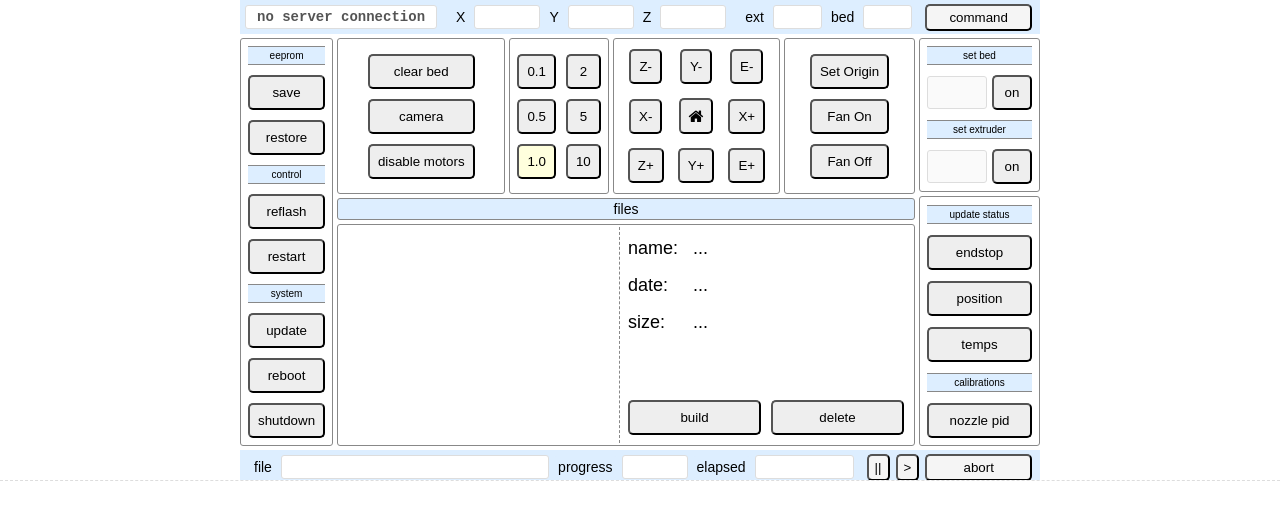
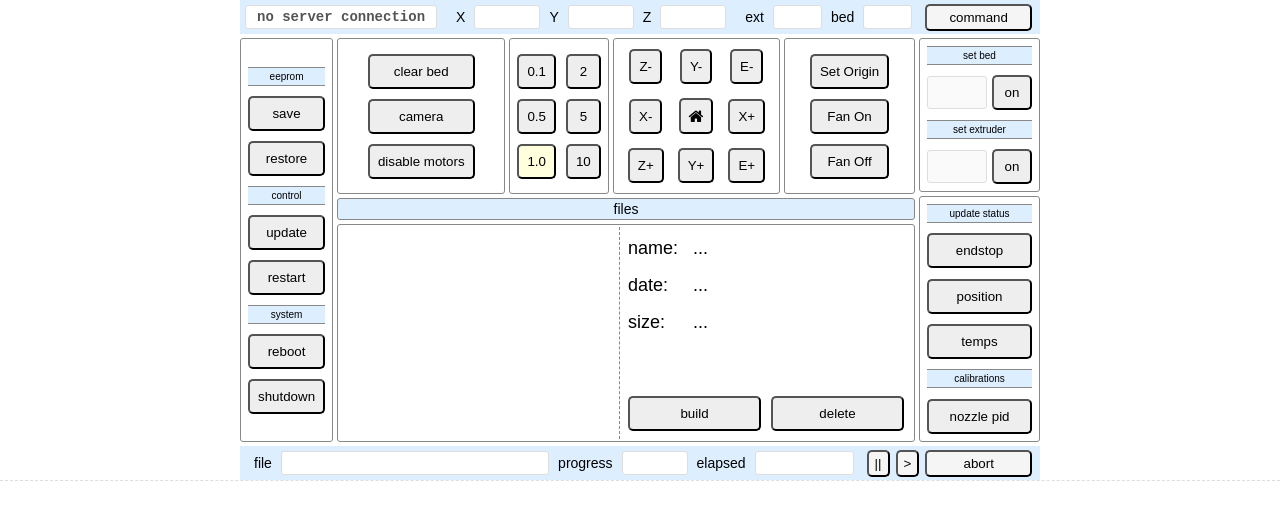
Before and after one commit to GridSpace/grid-host, a website: page web/marlin/index.html in a window 1280 px wide. Drawn offline with nearby package versions, Linux system fonts and the light colour scheme.

Commit message:
remove flash button, move update button

```diff
--- a/web/marlin/index.html
+++ b/web/marlin/index.html
@@ -39,14 +39,13 @@
                 <div class="label-group col align_center">
                     <label>control</label>
                     <div class="col">
-                        <button onclick="firmware_update()">reflash</button>
+                        <button id="update" onclick="update_code()">update</button>
                         <button onclick="controller_update()">restart</button>
                     </div>
                 </div>
                 <div id="actions" class="label-group col justify_center align_center">
                     <label>system</label>
                     <div class="col">
-                        <button id="update" onclick="update_code()">update</button>
                         <button id="reboot" onclick="reboot()">reboot</button>
                         <button id="shutdown" onclick="shutdown()">shutdown</button>
                     </div>
```
